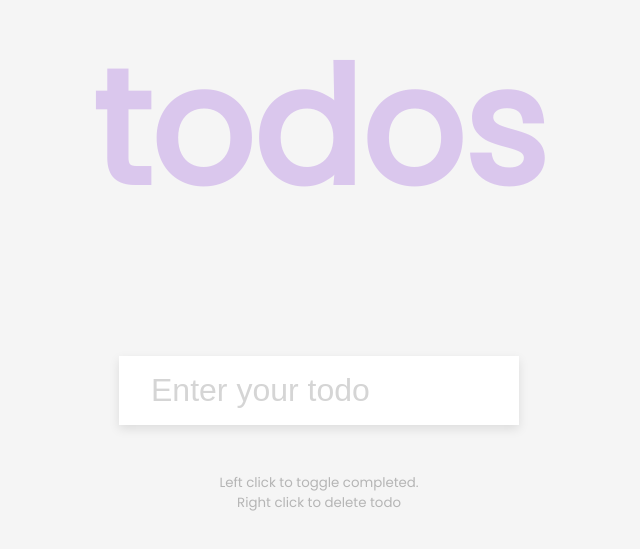
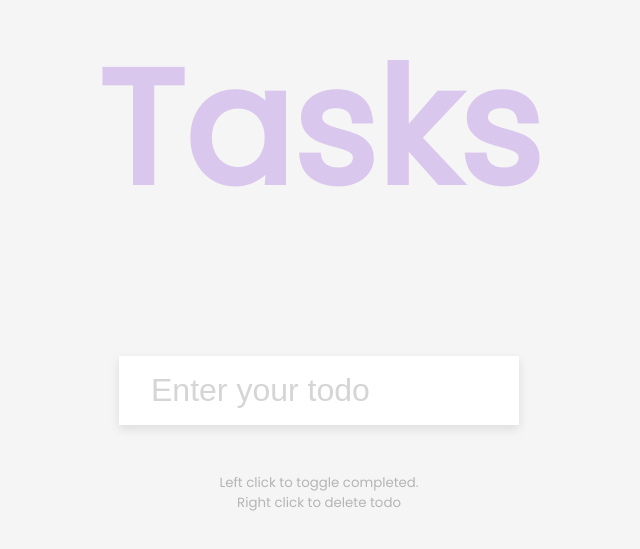
Before and after one commit to thotasahithi/Front_end, a plain HTML site: page TODO/index.html in a window 1280 px wide. Shown: the part 193-742 px from the top of the page, without its empty margins (321-961 px from the left). Drawn offline with Linux system fonts and the light colour scheme.

Commit message:
title change

```diff
--- a/TODO/index.html
+++ b/TODO/index.html
@@ -4,10 +4,10 @@
     <meta charset="UTF-8" />
     <meta name="viewport" content="width=device-width, initial-scale=1.0" />
     <link rel="stylesheet" href="style.css" />
-    <title>Todo List</title>
+    <title>TTodo List</title>
   </head>
   <body>
-    <h1>todos</h1>
+    <h1>Tasks</h1>
     <form id="form">
       <input
         type="text"
```
